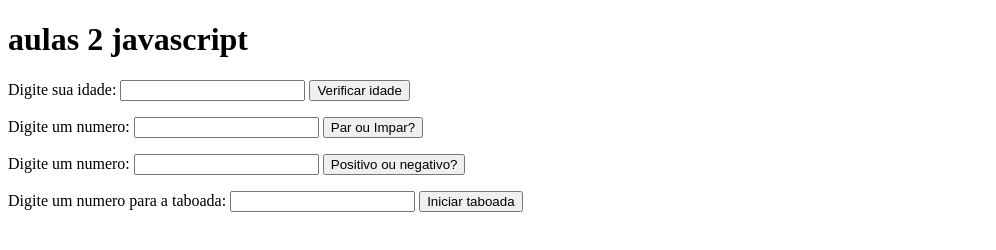
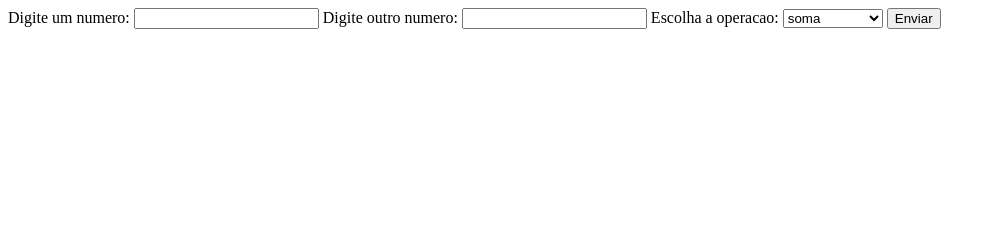
Before and after one commit to HectorStimer/exercicios-Javascript, a plain HTML site: page index.html in a window 1280 px wide. Shown: the whole page, without its empty margins (0-996 px from the left). Drawn offline with Linux system fonts and the light colour scheme.

Commit message:
calculadora massa

```diff
--- a/index.html
+++ b/index.html
@@ -1,37 +1,28 @@
 <!DOCTYPE html>
-<html lang="pt-br">
+<html lang="en">
 <head>
     <meta charset="UTF-8">
     <meta name="viewport" content="width=device-width, initial-scale=1.0">
+    <title>Document</title>
     <script src="script.js"></script>
-    <title>exercicios javascript</title>
 </head>
 <body>
-    <h1>aulas 2 javascript</h1>
 
-    <label for="idade">Digite sua idade: </label>
-    <input type="number" id="idade">
-    <button onclick="verificarIdade()">Verificar idade</button>
+    <label for="num1">Digite um numero: </label>
+    <input type="number" name="num1" id="num1">
 
+    <label for="num2">Digite outro numero: </label>
+    <input type="number" name="num2" id="num2">
+
+    <label for="operacao ">Escolha a operacao: </label>
+    <select name="operacao" id="operacao">
+        <option value="soma">soma</option>
+        <option value="subtracao">subtracao</option>
+        <option value="multiplicacao">multiplicacao</option>
+        <option value="divisao">divisao</option>
+    </select>
+
+    <button onclick="operacao()">Enviar</button>
     <p id="resultado"></p>
-
-    <label for="parImpar">Digite um numero: </label>
-    <input type="numer" name="parImpar" id="parImpar">
-    <button onclick="verificarNumero()">Par ou Impar?</button>
-
-    <p id="numeroPar"></p>
-
-    <label for="posiNega">Digite um numero: </label>
-    <input type="number" name="posiNega" id="posiNega">
-    <button onclick="verificarNega()">Positivo ou negativo?</button>
-
-    <p id="negativo"></p>
-
-    <label for="taboada">Digite um numero para a taboada: </label>
-    <input type="number" name="taboada" id="taboada">
-    <button onclick="verificarTaboada()">Iniciar taboada</button>
-
-    <p id="tabo"></p>
-
 </body>
 </html>
--- a/script.js
+++ b/script.js
@@ -1,49 +1,30 @@
-function verificarIdade() {
+function operacao() {
+    var num1 = parseFloat(document.getElementById("num1").value);
+    var num2 = parseFloat(document.getElementById("num2").value);
+    var operacaoSelecionada = document.getElementById("operacao").value;
 
-    var idade = parseInt(document.getElementById("idade").value);
+    var resultado;
 
-        if (idade >= 18) {
-            document.getElementById("resultado").innerHTML = "Você é maior de idade.";
-        } else {
-            document.getElementById("resultado").innerHTML = "Você é menor de idade.";
-        }
-}
-
-function verificarNumero(){
-
-    var parImpar = parseInt(document.getElementById("parImpar").value);
-
-    if (parImpar % 2 === 0){
-        document.getElementById("numeroPar").innerHTML = "Esse numero é par";
-
-    } else{
-        document.getElementById("numeroPar").innerHTML = "esse numero é impar";
+    switch (operacaoSelecionada) {
+        case 'soma':
+            resultado = num1 + num2;
+            break;
+        case 'subtracao':
+            resultado = num1 - num2;
+            break;
+        case 'multiplicacao':
+            resultado = num1 * num2;
+            break;
+        case 'divisao':
+            if (num2 !== 0) {
+                resultado = num1 / num2;
+            } else {
+                resultado = "Erro: divisão por zero!";
+            }
+            break;
+        default:
+            resultado = "Operação inválida";
     }
 
+    document.getElementById("resultado").innerText = "Resultado: " + resultado;
 }
-
-function verificarNega() {
-    var posiNega = parseInt(document.getElementById("posiNega").value);
-
-    if (posiNega > 0) {
-        document.getElementById("negativo").innerHTML = "Esse número é maior que zero";
-    } else if (posiNega === 0) {
-        document.getElementById("negativo").innerHTML = "Esse número é igual a zero";
-    } else {
-        document.getElementById("negativo").innerHTML = "Esse número é menor que zero";
-    }
-}
-
-function verificarTaboada(){
-
-    var taboada = parseInt(document.getElementById ("taboada").value);
-    var resultado = "";
-
-    for (let i = 1; i <= 10; i++ ){
-
-        resultado += taboada + " x " + i + " = " + (taboada * i) + "<br>";
-
-
-    }
-    document.getElementById("tabo").innerHTML = resultado;
-}
```
